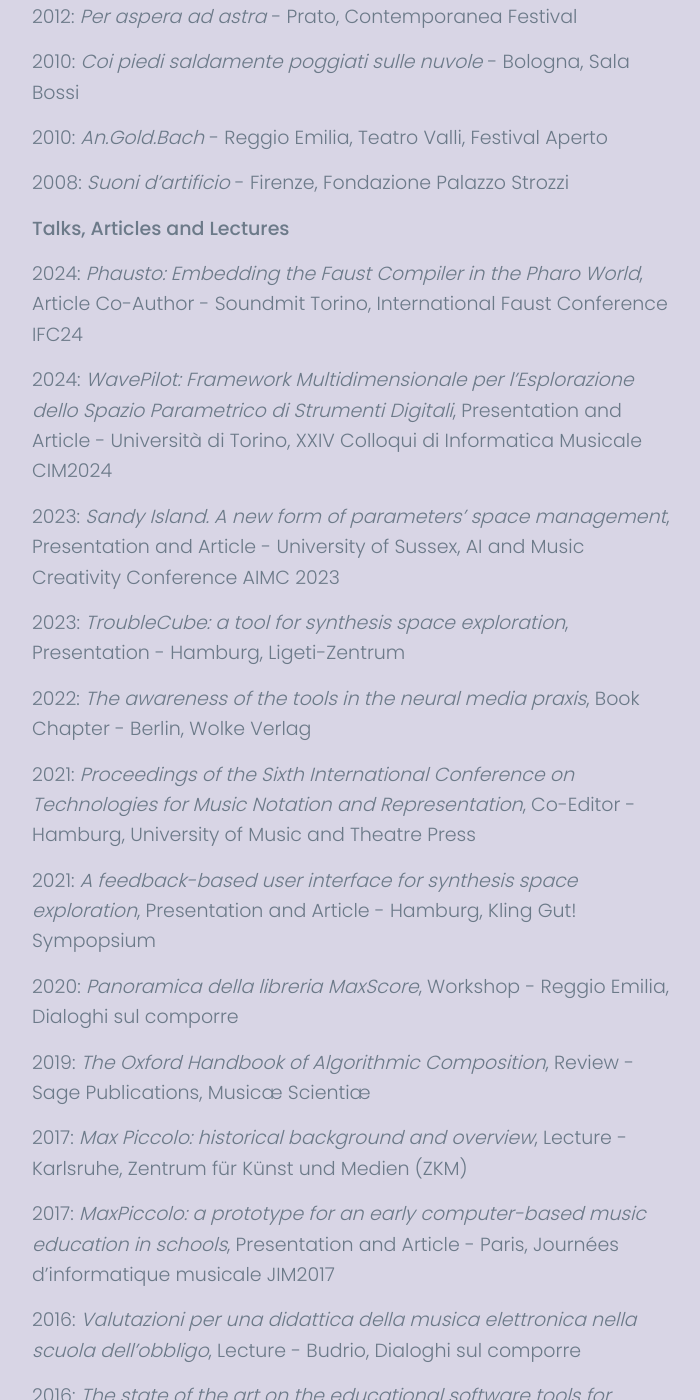
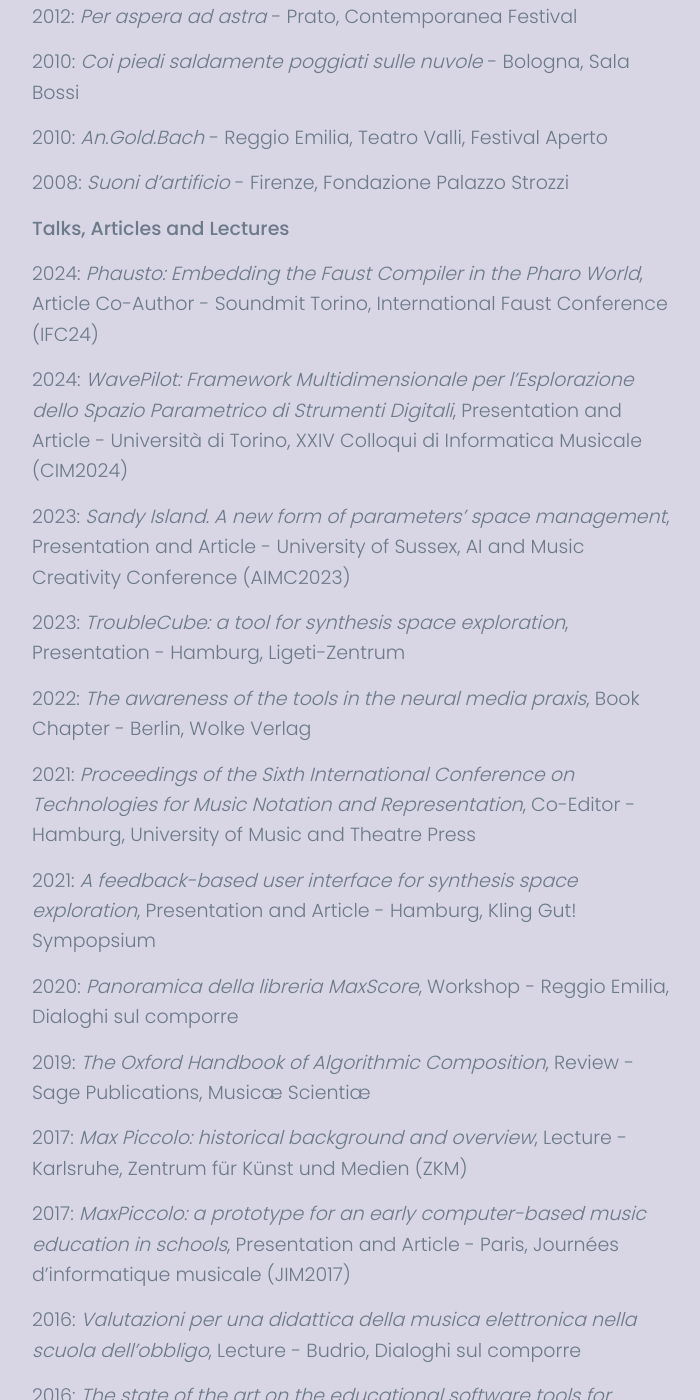
Before and after one commit to al-anatrini/al-anatrini.github.io, a Jekyll site: the page built from _pages/about.md, in a window 1280 px wide and 1400 px high, scrolled down 1464 px. Shown: the whole window, without its empty margins (288-988 px from the left). Built offline with Jekyll 4.4.1, drawn with Linux system fonts in a browser that asks for light colours; nearby versions of some CDN libraries; some of the changed text lies outside the part shown.

Commit message:
update index

```diff
--- a/_pages/about.md
+++ b/_pages/about.md
@@ -59,11 +59,11 @@
 
 __Talks, Articles and Lectures__
 
-2024: _Phausto: Embedding the Faust Compiler in the Pharo World_, Article Co-Author - Soundmit Torino, International Faust Conference IFC24
+2024: _Phausto: Embedding the Faust Compiler in the Pharo World_, Article Co-Author - Soundmit Torino, International Faust Conference (IFC24)
 
-2024: _WavePilot: Framework Multidimensionale per l'Esplorazione dello Spazio Parametrico di Strumenti Digitali_, Presentation and Article - Università di Torino, XXIV Colloqui di Informatica Musicale CIM2024
+2024: _WavePilot: Framework Multidimensionale per l'Esplorazione dello Spazio Parametrico di Strumenti Digitali_, Presentation and Article - Università di Torino, XXIV Colloqui di Informatica Musicale (CIM2024)
 
-2023: _Sandy Island. A new form of parameters' space management_, Presentation and Article - University of Sussex, AI and Music Creativity Conference AIMC 2023
+2023: _Sandy Island. A new form of parameters' space management_, Presentation and Article - University of Sussex, AI and Music Creativity Conference (AIMC2023)
 
 2023: _TroubleCube: a tool for synthesis space exploration_, Presentation - Hamburg, Ligeti-Zentrum
 
@@ -79,8 +79,8 @@
 
 2017: _Max Piccolo: historical background and overview_, Lecture - Karlsruhe, Zentrum für Künst und Medien (ZKM)
 
-2017: _MaxPiccolo: a prototype for an early computer-based music education in schools_, Presentation and Article - Paris, Journées d'informatique musicale JIM2017
+2017: _MaxPiccolo: a prototype for an early computer-based music education in schools_, Presentation and Article - Paris, Journées d'informatique musicale (JIM2017)
 
 2016: _Valutazioni per una didattica della musica elettronica nella scuola dell'obbligo_, Lecture - Budrio, Dialoghi sul comporre
 
-2016: _The state of the art on the educational software tools for electroacoustic composition_, Presentation and Article - Hamburg, Sound and Music Computing Conference SMC2016
+2016: _The state of the art on the educational software tools for electroacoustic composition_, Presentation and Article - Hamburg, Sound and Music Computing Conference (SMC2016)
--- a/index.html
+++ b/index.html
@@ -80,7 +80,7 @@
 
 		<div class="header__title" style="padding-left: 65px;">
 			<a href="/works">
-				<h3 style="color: #fff">sound artist &amp; creative coder</h3>
+				<h3 style="color: #fff">multimedia artist &amp; creative coder</h3>
 			</a>
 		</div>
 
```
Also changed, not shown: 1 other file.
